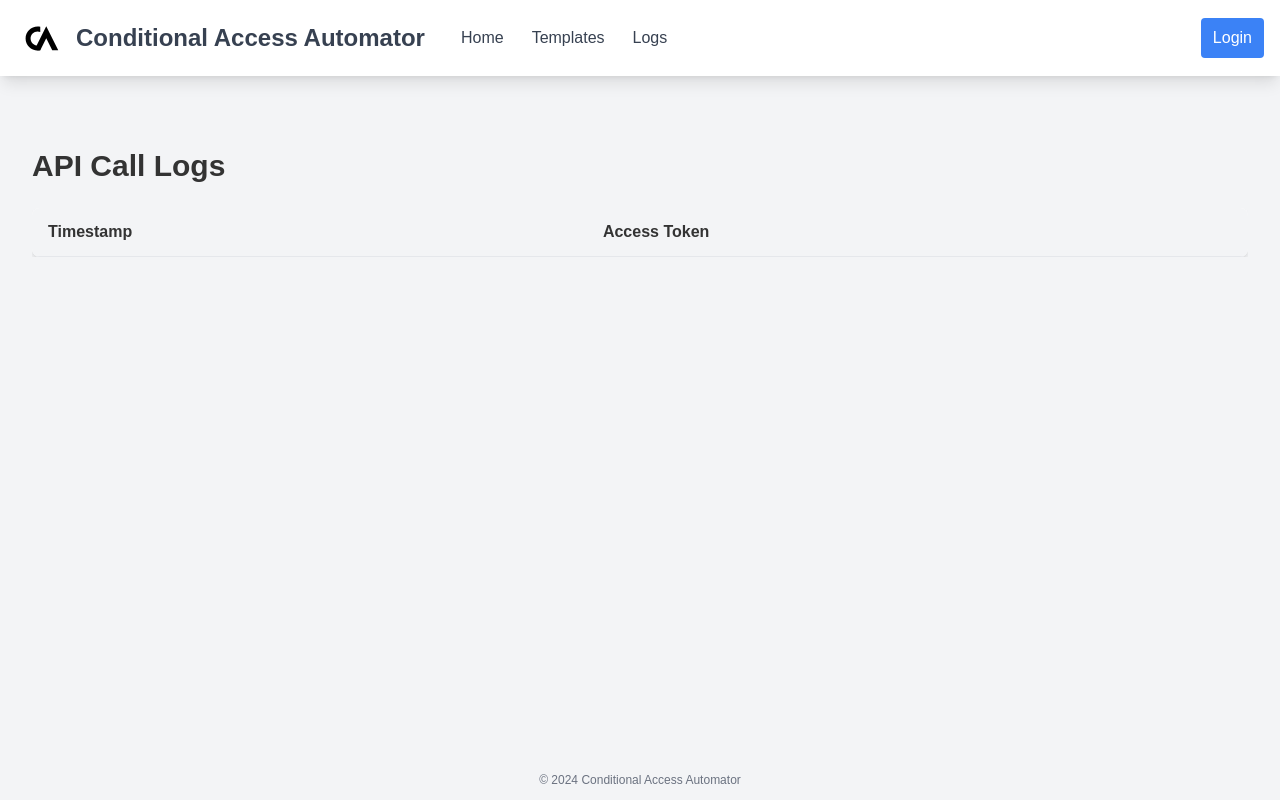
After one commit to Megakuul/conditional-access-automator, a Flask app: template web/templates/logs.html in a window 1280 px wide. The commit adds this page. Run offline with Flask 3, Linux system fonts and the light colour scheme; the template is opened without the code that fills it, so the values that code supplies are empty; some libraries are stand-ins or nearby versions.

```diff
--- a/web/app.py
+++ b/web/app.py
@@ -5,16 +5,14 @@ import time  # Import time module
 import base64
 import requests
 from datetime import timedelta
-from flask_cors import CORS
-import requests
+
 import os
-
 from dotenv import load_dotenv
 load_dotenv()
 
 app = Flask(__name__)
 app.secret_key = 'your_secure_secret_key'  # Replace with your Flask app's secret key
-CORS(app, supports_credentials=True, resources={r"/*": {"origins": "http://localhost:5000"}})
+
 
 app.config['PERMANENT_SESSION_LIFETIME'] = timedelta(minutes=60)  # Set session timeout to 60 minutes
 
@@ -110,50 +108,22 @@ def authorized():
     expires_in = result.get('expires_in')  # Lifetime in seconds
     expiration_timestamp = int(time.time()) + int(expires_in) if expires_in else None
 
-    # Set the request headers
-    headers = {
-        'Authorization': f'Bearer {access_token}',
-        'Content-Type': 'application/json'
+    # Store user information in the session
+    session['user'] = {
+        'name': result.get('id_token_claims').get('name'),
+        'access_token': access_token,
+        'expires_at': expiration_timestamp  # Store expiration timestamp in session
     }
 
-    # Microsoft Graph API endpoint for creating Conditional Access policies
-    url = 'https://graph.microsoft.com/beta/identity/conditionalAccess/policies'
+    # Create a response that redirects to 'templates' and set cookies on it
+    response = make_response(redirect(url_for('templates')))
+    response.set_cookie('access_token', access_token, httponly=True)
+    if expiration_timestamp:
+        response.set_cookie('access_token_exp', str(expiration_timestamp), httponly=True)
 
-    # Define the payload for the new Conditional Access policy
-    payload = {
-        "displayName": "Block Access from Untrusted Locations",
-        "state": "enabled",
-        "conditions": {
-            "users": {
-                "includeUsers": ["All"]
-            },
-            "locations": {
-                "includeLocations": ["All"],
-                "excludeLocations": ["Trusted_Location_ID"]
-            }
-        },
-        "grantControls": {
-            "operator": "OR",
-            "builtInControls": ["block"]
-        }
-    }
-
-    # Convert the payload to a JSON string
-    payload_json = json.dumps(payload)
-
-    # Send a POST request to create the Conditional Access policy
-    response = requests.post(url, headers=headers, data=payload_json)
-
-    # Check the response status
-    if response.status_code == 201:
-        print("Conditional Access Policy created successfully.")
-    else:
-        print(f"Failed to create policy: {response.status_code}")
-        print(response.json())
-
+    _save_cache(cache)
 
     return response  # Return the response with cookies set
-
 
 
 @app.route('/api/fetch_conditional_access')
@@ -162,14 +132,12 @@ def fetch_conditional_access():
     expiration_timestamp = request.cookies.get('access_token_exp')
 
     if not access_token or not expiration_timestamp:
-        flash('Authorization expired or missing', 'error')
         return jsonify({'error': 'Authorization expired or missing'}), 401
 
     templates_url = os.getenv('TEMPLATES_API_URL')
 
     if not templates_url:
-        flash('Templates API URL is not configured.', 'error')
-        return jsonify({'error': 'Templates API URL is not configured.'}), 500
+        return jsonify({'error': 'Templates API URL is not configured'}), 500
 
     cookies = {
         'access_token': access_token,
@@ -181,30 +149,57 @@ def fetch_conditional_access():
         response.raise_for_status()
     except requests.exceptions.RequestException as e:
         if e.response is not None:
+            # Access the entire response
             response = e.response
             status_code = response.status_code
             headers = response.headers
-            body = response.text
-            print(f"Exception occurred: {e}")
-            flash(f"Error fetching templates: {e}", 'error')
+            body = response.text  # Or response.content for raw bytes
+
+            # Print or log the response details
+            print("Exception occurred:", e)
+            print("Status Code:", status_code)
+            print("Headers:", headers)
+            print("Body:", body)
+
+            # Optionally, include the response body in your JSON response
             return jsonify({
                 'error': f"Error fetching templates: {str(e)}",
                 'status_code': status_code,
                 'headers': dict(headers),
                 'body': body
-            }), status_code
+            }), 500
         else:
-            print(f"No response received: {e}")
-            flash(f"Error fetching templates: {str(e)}", 'error')
-            return jsonify({'error': f"Error fetching templates: {str(e)}"}), 500
+            # No response was received (e.g., network error)
+            print("No response received:", e)
+            return jsonify({'error': f"Error fetching templates: {str(e)} + Body: {str(body)}"}), 500
 
     response_data = response.json()
+
+    #decoded_templates = {}
+    #for key, value in response_data.items():
+     #   if isinstance(value, list) and len(value) == 1 and isinstance(value[0], str):
+      #      value = value[0]
+
+      #  if isinstance(value, str):
+      #      try:
+      #          decoded_templates[key] = base64.urlsafe_b64decode(value).decode('utf-8')
+      #      except Exception as e:
+      #          return jsonify({'error': f"Error decoding template for key '{key}': {str(e)}"}), 500
+
     print("output: ", response_data)
     return jsonify(response_data)
 
 
+
 @app.route('/api/apply', methods=['POST'])
 def apply_template():
+    # Call the function to log the call and extend the cookie
+    #cookie_response = log_and_extend_cookie()
+
+    # If the cookie extension returned an error, abort further execution
+    #if cookie_response.status_code != 200:
+     #   return cookie_response
+
     access_token = request.cookies.get('access_token')
     expiration_timestamp = request.cookies.get('access_token_exp')
 
@@ -228,10 +223,12 @@ def apply_template():
     print(f"Received JSON data: {json_data}")
 
     # Encode the JSON data as base64 URL encoded string
-    json_str = json.dumps(json_data)
+    #json_str = json.dumps(json_data)
+    json_str = json.dumps(json_data)  # Removes null characters if any
     print(f"Normal JSON data: {json_str}")
     base64_encoded_data = base64.urlsafe_b64encode(json_str.encode()).decode()
     print("base64_encoded_data: ", base64_encoded_data)
+
     # Prepare the body with the encoded JSON under the "template" key
     payload = {
         "template": base64_encoded_data
@@ -264,30 +261,28 @@ def apply_template():
 
     response_data = response.json()
     print("output: ", response_data)
-    return jsonify(response_data)
 
-@app.route('/api/format', methods=['POST'])
-def format_template():
+    # Attach the cookie response to extend expiration
+    response = jsonify(response_data)
+    #response.set_cookie('access_token_exp', cookie_response.headers.get('Set-Cookie'))
+
+    return response
+
+
+
+@app.route('/api/format/<template_data>/<format_type>', methods=['GET'])
+def format_template(template_data, format_type):
     try:
-        data = request.get_json()
-        template_data = data.get('template_data')
-        format_type = data.get('format_type')
-
-        if not template_data or not format_type:
-            flash('Missing template_data or format_type in the request.', 'error')
-            return jsonify({'error': 'Missing template_data or format_type in the request'}), 400
-
         decoded_template = base64.urlsafe_b64decode(template_data).decode('utf-8')
-
     except Exception as e:
         flash(f"Error decoding template data: {str(e)}", 'error')
-        return jsonify({'error': f"Error decoding template data: {str(e)}"}), 400
+        return redirect(url_for('home'))
 
     format_url = os.getenv('FORMAT_API_URL')
 
     if not format_url:
         flash('Format API URL is not configured.', 'error')
-        return jsonify({'error': 'Format API URL is not configured.'}), 500
+        return redirect(url_for('home'))
 
     payload = {
         'template': decoded_template,
@@ -299,10 +294,9 @@ def format_template():
         response.raise_for_status()
     except requests.exceptions.RequestException as e:
         flash(f"Error formatting template: {str(e)}", 'error')
-        return jsonify({'error': f"Error formatting template: {str(e)}"}), 500
+        return redirect(url_for('home'))
 
     return response.json()
-
 
 
 def _build_msal_app(cache=None, authority=None):
--- a/web/static/scripts/templates.js
+++ b/web/static/scripts/templates.js
@@ -63,6 +63,7 @@ fetch('/api/fetch_conditional_access', {
       templates = [templates];
     }
 
+    console.log('Templates before:', templates);
     // Since 'templates' is an array of encoded strings, decode each one
     templates = templates.map((encodedString, index) => {
       let base64Url = encodedString;
--- a/web/static/templates.css
+++ b/web/static/templates.css
@@ -461,7 +461,7 @@ body {
   }
 
   #content-container {
-    margin-top: 4rem;
+    margin-top: 1.5rem;
   }
 
   #action-conditions-container {
--- a/web/templates/header.html
+++ b/web/templates/header.html
@@ -6,15 +6,14 @@
         <div>
           <a href="/" class="flex items-center py-5 px-2 text-gray-700 hover:text-gray-900">
             <img src="{{ url_for('static', filename='assets/logo.svg') }}" alt="logo" class="mr-4 h-9 w-9">
-            <span class="font-bold">Conditional Access Automator</span>
+            <span class="font-bold text-2xl">Conditional Access Automator</span>
           </a>
         </div>
         <!-- Primary Navbar items (hidden on mobile) -->
         <div class="hidden md:flex items-center space-x-1">
           <a href="/" class="py-5 px-3 text-gray-700 hover:text-gray-900">Home</a>
           <a href="/templates" class="py-5 px-3 text-gray-700 hover:text-gray-900">Templates</a>
-          <a href="/services" class="py-5 px-3 text-gray-700 hover:text-gray-900">Services</a>
-          <a href="/contact" class="py-5 px-3 text-gray-700 hover:text-gray-900">Contact</a>
+          <a href="/services" class="py-5 px-3 text-gray-700 hover:text-gray-900">Logs</a>
         </div>
       </div>
 
--- a/web/templates/home.html
+++ b/web/templates/home.html
@@ -4,7 +4,7 @@
 
 {% block content %}
 <div class="container mx-auto px-4 py-8">
-  <h1 class="text-4xl font-bold text-blue-500 mb-6"> Conditional Access Automator</h1>
+  <!--<h1 class="text-4xl font-bold text-blue-500 mb-6"> Conditional Access Automator</h1>-->
 
   <div class="bg-white shadow-md rounded-lg p-6 mb-8">
     <h2 class="text-2xl font-semibold text-gray-800 mb-4">About CAA</h2>
@@ -29,7 +29,7 @@
       <p class="text-gray-600 mb-4">
         To begin using the Conditional Access Automator, navigate to the Templates section to view and create policy templates. Then, use the Apply Policies feature to implement these templates in your Microsoft Entra environment.
       </p>
-      <a href="#" class="inline-block bg-blue-500 hover:bg-blue-600 text-white font-bold py-2 px-4 rounded transition duration-300">
+      <a href="/templates" class="inline-block bg-blue-500 hover:bg-blue-600 text-white font-bold py-2 px-4 rounded transition duration-300">
         Explore Templates
       </a>
     </div>
--- /dev/null
+++ b/web/templates/logs.html
@@ -0,0 +1,30 @@
+{% extends 'base.html' %}
+
+{% block title %}
+    Logs
+{% endblock %}
+
+{% block content %}
+<div class="container mx-auto px-4 py-8">
+    <h1 class="text-3xl font-bold mb-6">API Call Logs</h1>
+
+    <div class="overflow-x-auto">
+        <table class="min-w-full bg-white shadow-md rounded-lg overflow-hidden">
+            <thead class="bg-gray-100 border-b">
+                <tr>
+                    <th class="text-left py-3 px-4">Timestamp</th>
+                    <th class="text-left py-3 px-4">Access Token</th>
+                </tr>
+            </thead>
+            <tbody>
+                {% for log in logs %}
+                <tr class="border-b">
+                    <td class="py-3 px-4">{{ log.timestamp }}</td>
+                    <td class="py-3 px-4">{{ log.access_token }}</td>
+                </tr>
+                {% endfor %}
+            </tbody>
+        </table>
+    </div>
+</div>
+{% endblock %}
```
